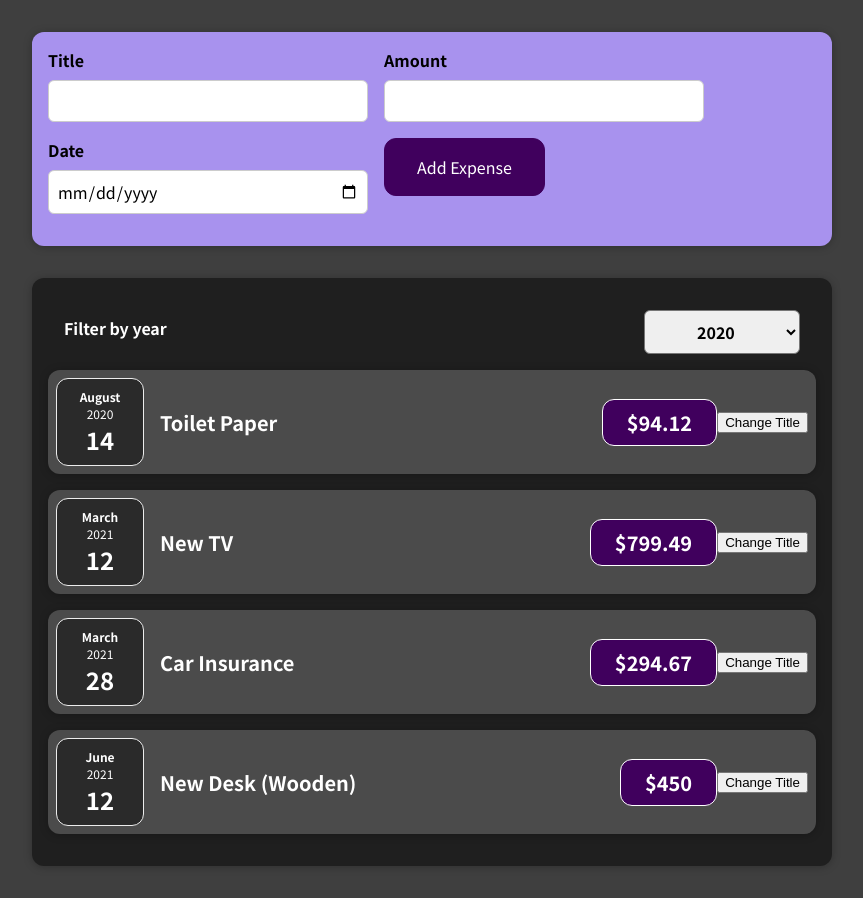
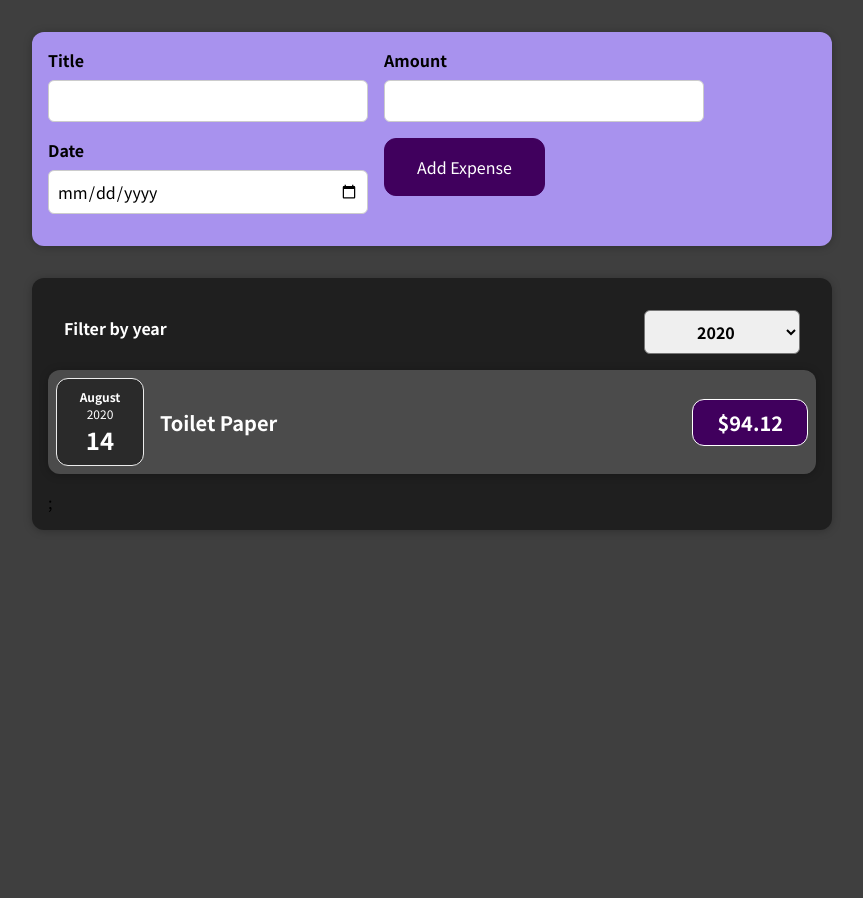
Before and after one commit to mdvg-c0d3r/react-complete-guide, a React (Create React App) app: page / in a window 1280 px wide. Shown: the whole page, without its empty margins (208-1071 px from the left). After the commit the page ends 800 px from the top, so only its background shows below. Built offline with nearby package versions, Linux system fonts and the light colour scheme.

Commit message:
Add filtering per year

```diff
--- a/src/App.js
+++ b/src/App.js
@@ -1,8 +1,8 @@
 import Expenses from "./components/Expenses/Expenses";
 import NewExpense from "./components/NewExpense/NewExpense";
+import { useState } from "react";
 
-const App = () => {
-  const expenses = [
+const DUMMY_EXPENSES = [
   {
     id: "e1",
     title: "Toilet Paper",
@@ -24,9 +24,13 @@ const App = () => {
   },
 ];
 
+const App = () => {
+  const [expenses, setExpenses] = useState(DUMMY_EXPENSES);
+
   const addExpenseHandler = expense => {
-    console.log('In App.js');
-    console.log(expense);
+    setExpenses((prevExpenses) => {
+      return [expense, ...prevExpenses];
+    });
   };
 
   return (
--- a/src/components/Expenses/ExpenseItem.js
+++ b/src/components/Expenses/ExpenseItem.js
@@ -1,27 +1,16 @@
 import Card from '../UI/Card';
 import ExpenseDate from './ExpenseDate';
-import { useState } from 'react';
 
 import './ExpenseItem.css';
 
 const ExpenseItem = (props) => {
-
-  const [title, setTitle] = useState(props.title);
-  console.log('ExpenseItem evaluated by React');
-
-  const clickHandler = () => {
-    setTitle('Updated!');
-    console.log(title);
-  };
-
   return (
     <Card className="expense-item">
       <ExpenseDate date={props.date} />
       <div className="expense-item__description">
-        <h2>{title}</h2>
+        <h2>{props.title}</h2>
         <div className="expense-item__price">${props.amount}</div>
       </div>
-      <button onClick={clickHandler}>Change Title</button>
     </Card>
   );
 }
--- a/src/components/Expenses/Expenses.js
+++ b/src/components/Expenses/Expenses.js
@@ -5,27 +5,26 @@ import ExpensesFilter from './ExpensesFilter';
 import { useState } from 'react';
 
 const Expenses = (props) => {
-    const expenses = props.expenses.map((expense, i) => <ExpenseItem
-            title={expense.title}
-            amount={expense.amount}
-            date={expense.date}
-            />);
-
     const [selectedFilterValue, setSelectedFilterValue] = useState('2020');
 
     const filterChangeHandler = (filterValue) => {
         setSelectedFilterValue(filterValue);
     }
 
-    console.log('In Expenses.js');
-    console.log(selectedFilterValue);
-
     return (
       <Card className="expenses">
         <div>
           <ExpensesFilter selected={selectedFilterValue} onFilterChange={filterChangeHandler} />
         </div>
-        {expenses}
+        {props.expenses.filter(expense => expense.date.getFullYear() === Number(selectedFilterValue))
+        .map((expense) => (
+            <ExpenseItem
+                key={expense.id}
+                title={expense.title}
+                amount={expense.amount}
+                date={expense.date}
+            />
+        ))};
       </Card>
     );
 }
```
Lines whose indentation alone changed are shown as unchanged.
